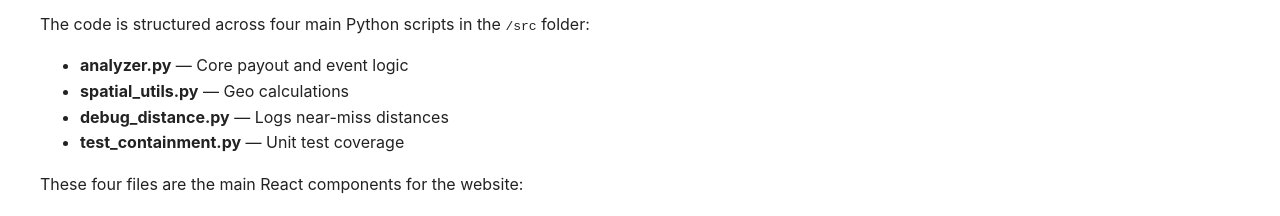
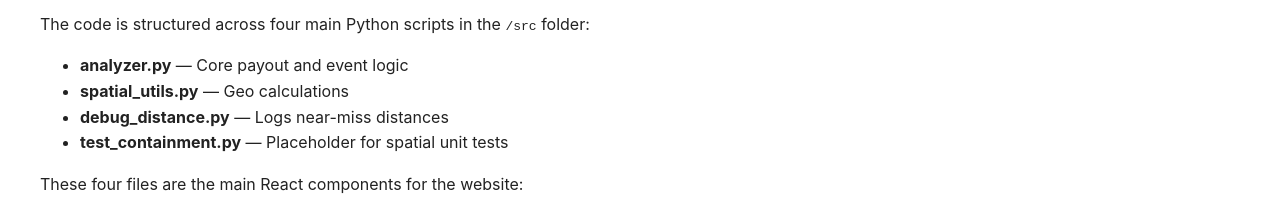
Before and after one commit to flyingrobo12/sola-hail-site, a Next.js app in the folder sola-hail-site/: page / in a window 1280 px wide. Shown: the part 2900-3116 px from the top of the page. Built offline with nearby package versions, Linux system fonts and the light colour scheme.

Commit message:
Updated final fixes

```diff
--- a/sola-hail-site/app/page.tsx
+++ b/sola-hail-site/app/page.tsx
@@ -140,7 +140,7 @@ export default function Home() {
           <li><strong>analyzer.py</strong> — Core payout and event logic</li>
           <li><strong>spatial_utils.py</strong> — Geo calculations</li>
           <li><strong>debug_distance.py</strong> — Logs near-miss distances</li>
-          <li><strong>test_containment.py</strong> — Unit test coverage</li>
+          <li><strong>test_containment.py</strong> — Placeholder for spatial unit tests</li>
           </ul>
           <p className="mt-4">These four files are the main React components for the website:</p>
           <ul className="list-disc list-inside">
```
